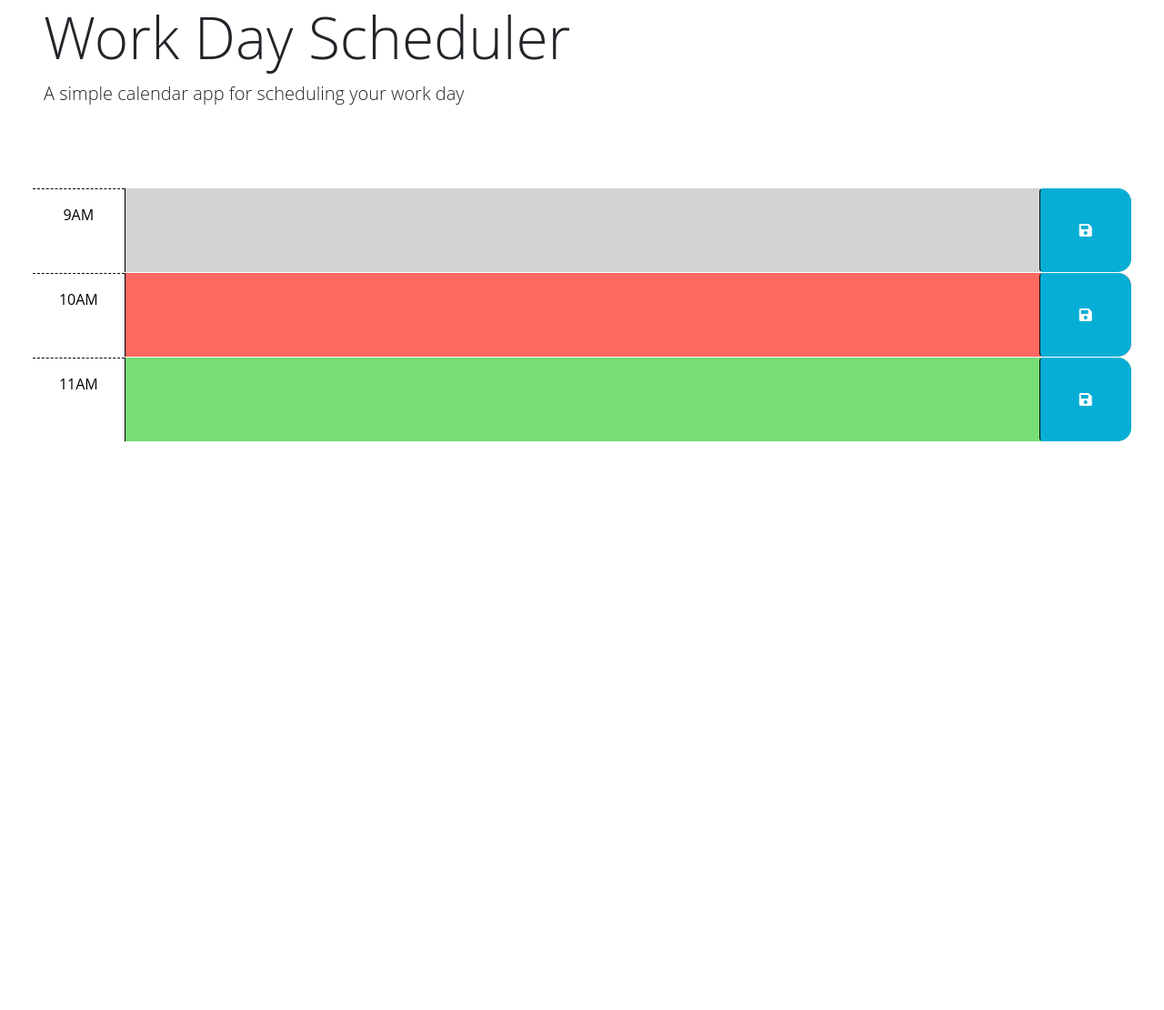
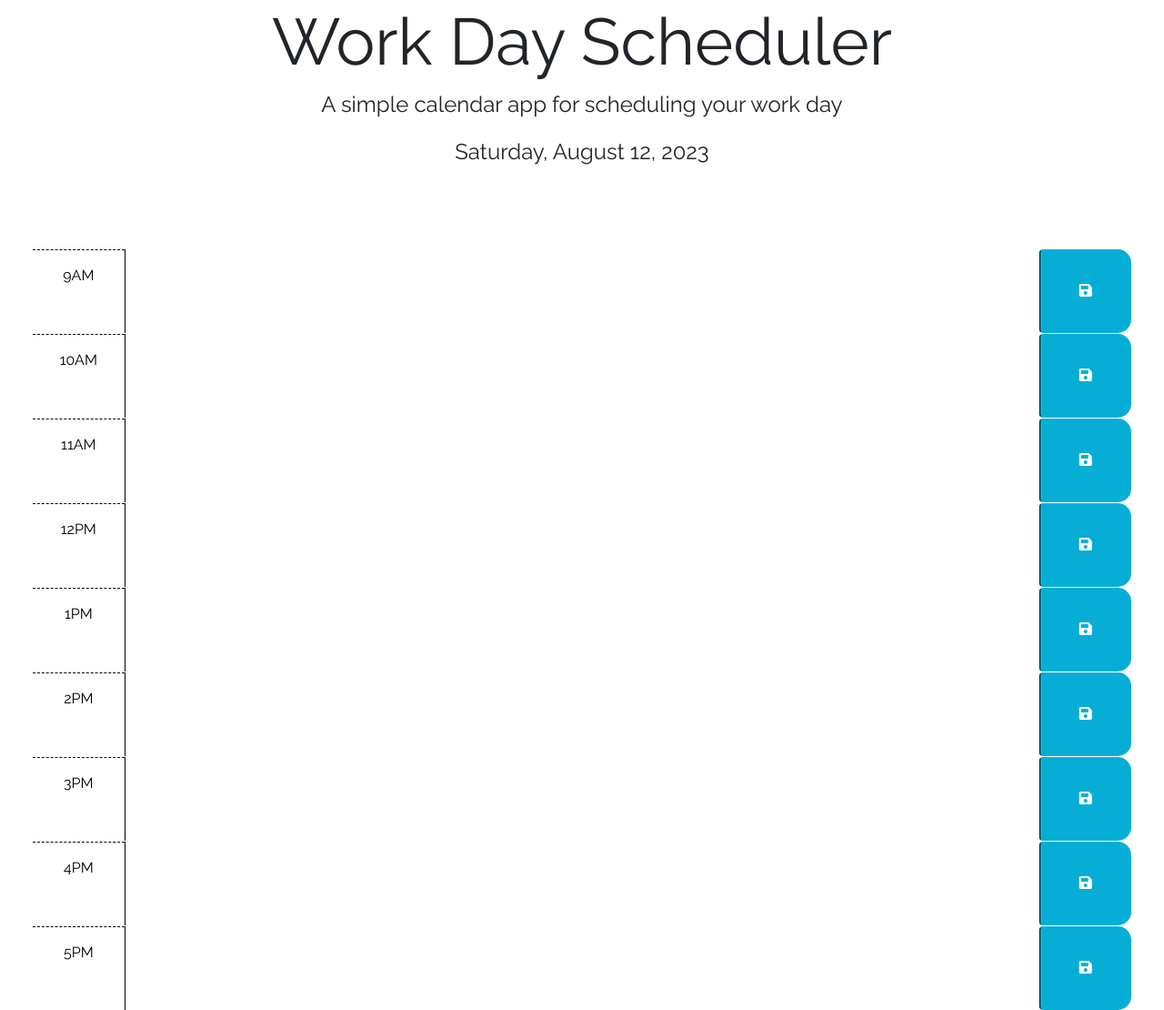
Before and after one commit to average-kirigiri-enjoyer/challenge-5-hourly-work-scheduler, a plain HTML site: page index.html in a window 1280 px wide. Shown: the part 45-1155 px from the top of the page at 91% size. Before the commit the page ends 800 px from the top, so only its background shows below. Drawn offline with nearby package versions, Linux system fonts and the light colour scheme.

Commit message:
linked dayjs to header to display current day, added rows for remaining hours, centered header text

```diff
--- a/assets/script.js
+++ b/assets/script.js
@@ -19,5 +19,6 @@ $(function () {
   // the values of the corresponding textarea elements. HINT: How can the id
   // attribute of each time-block be used to do this?
   //
-  // TODO: Add code to display the current date in the header of the page.
+  //displays current date just above the hour blocks at the top of the page
+  $("#currentDay").text(dayjs().format("dddd, MMMM D, YYYY"));
 });
--- a/assets/style.css
+++ b/assets/style.css
@@ -1,9 +1,12 @@
-body {
-  font-family: 'Open Sans', sans-serif;
+/* sets text font and default size */
+body
+{
+  font-family: Raleway;
   font-size: 16px;
 }
 
-textarea {
+textarea
+{
   background: transparent;
   border: none;
   resize: none;
@@ -12,40 +15,59 @@ textarea {
   padding: 10px;
 }
 
-.description {
+/* places header text in the middle of the screen */
+header
+{
+  text-align: center;
+}
+
+.lead
+{
+  font-size: 24px;
+}
+
+.description
+{
   white-space: pre-wrap;
 }
 
-.time-block {
+.time-block
+{
   border-radius: 15px;
 }
 
-.row {
+.row
+{
   border-top: 1px solid white;
 }
 
-.hour {
+.hour
+{
   background-color: #ffffff;
   color: #000000;
   border-top: 1px dashed #000000;
 }
 
-.past {
+.past
+{
   background-color: #d3d3d3;
   color: white;
 }
 
-.present {
+.present
+{
   background-color: #ff6961;
   color: white;
 }
 
-.future {
+.future
+{
   background-color: #77dd77;
   color: white;
 }
 
-.saveBtn {
+.saveBtn
+{
   border-left: 1px solid black;
   border-top-right-radius: 15px;
   border-bottom-right-radius: 15px;
@@ -53,7 +75,8 @@ textarea {
   color: white;
 }
 
-.saveBtn i:hover {
+.saveBtn i:hover
+{
   font-size: 20px;
   transition: all 0.3s ease-in-out;
 }
--- a/index.html
+++ b/index.html
@@ -4,37 +4,43 @@
 
 <head>
 
-  <meta charset="UTF-8" />
+  <meta charset = "UTF-8"/>
+  <meta name = "viewport" content = "width=device-width, initial-scale=1.0"/>
+  <meta http-equiv = "X-UA-Compatible" content="ie=edge"/>
+  <title>Hourly Work Day Scheduler</title>
 
-  <meta name="viewport" content="width=device-width, initial-scale=1.0" />
-  <meta http-equiv="X-UA-Compatible" content="ie=edge" />
   <link
-    href="https://cdn.jsdelivr.net/npm/bootstrap@5.1.3/dist/css/bootstrap.min.css"
-    rel="stylesheet"
-    integrity="sha384-1BmE4kWBq78iYhFldvKuhfTAU6auU8tT94WrHftjDbrCEXSU1oBoqyl2QvZ6jIW3"
-    crossorigin="anonymous"
+    href = "https://cdn.jsdelivr.net/npm/bootstrap@5.1.3/dist/css/bootstrap.min.css"
+    rel = "stylesheet"
+    integrity = "sha384-1BmE4kWBq78iYhFldvKuhfTAU6auU8tT94WrHftjDbrCEXSU1oBoqyl2QvZ6jIW3"
+    crossorigin = "anonymous"
   />
   <link
-    rel="stylesheet"
-    href="https://use.fontawesome.com/releases/v5.8.1/css/all.css"
-    integrity="sha384-50oBUHEmvpQ+1lW4y57PTFmhCaXp0ML5d60M1M7uH2+nqUivzIebhndOJK28anvf"
-    crossorigin="anonymous"
+    rel = "stylesheet"
+    href = "https://use.fontawesome.com/releases/v5.8.1/css/all.css"
+    integrity = "sha384-50oBUHEmvpQ+1lW4y57PTFmhCaXp0ML5d60M1M7uH2+nqUivzIebhndOJK28anvf"
+    crossorigin = "anonymous"
   />
   <link
-    href="https://fonts.googleapis.com/css2?family=Fira+Sans:wght@400;700&display=swap"
-    rel="stylesheet"
+    href = "https://fonts.googleapis.com/css2?family=Fira+Sans:wght@400;700&display=swap"
+    rel = "stylesheet"
   />
   <link rel = "stylesheet" href = "./assets/style.css"/>
-  <title>Hourly Work Day Scheduler</title>
+  <link rel = "stylesheet" href = "https://fonts.googleapis.com/css2?family=Raleway:ital,wght@0,400;0,700;0,800;0,900;1,400;1,700;1,800;1,900&display=swap"/>
+
 </head>
 
 <body>
-  <header class="p-5 mb-4">
-    <h1 class="display-3">Work Day Scheduler</h1>
-    <p class="lead">A simple calendar app for scheduling your work day</p>
-    <p id="currentDay" class="lead"></p>
+
+  <header class = "p-5 mb-4">
+
+    <h1 class = "display-2">Work Day Scheduler</h1>
+    <p class = "lead">A simple calendar app for scheduling your work day</p>
+    <p id = "currentDay" class = "lead"></p>
+
   </header>
-  <div class="container-fluid px-5">
+
+  <div class = "container-fluid px-5">
     <!-- Use class for "past", "present", and "future" to apply styles to the
       time-block divs accordingly. The javascript will need to do this by
       adding/removing these classes on each div by comparing the hour in the
@@ -46,38 +52,122 @@
       -->
 
     <!-- Example of a past time block. The "past" class adds a gray background color. -->
-    <div id="hour-9" class="row time-block past">
-      <div class="col-2 col-md-1 hour text-center py-3">9AM</div>
-      <textarea class="col-8 col-md-10 description" rows="3"> </textarea>
-      <button class="btn saveBtn col-2 col-md-1" aria-label="save">
-        <i class="fas fa-save" aria-hidden="true"></i>
+    <div id = "hour-9" class = "row time-block">
+
+      <div class = "col-2 col-md-1 hour text-center py-3">9AM</div>
+      <textarea class = "col-8 col-md-10 description" rows = "3"></textarea>
+
+      <button class = "btn saveBtn col-2 col-md-1" aria-label = "save">
+
+        <i class = "fas fa-save" aria-hidden = "true"></i>
+
       </button>
     </div>
 
     <!-- Example of a present time block. The "present" class adds a red background color. -->
-    <div id="hour-10" class="row time-block present">
-      <div class="col-2 col-md-1 hour text-center py-3">10AM</div>
-      <textarea class="col-8 col-md-10 description" rows="3"> </textarea>
+    <div id = "hour-10" class = "row time-block">
+
+      <div class = "col-2 col-md-1 hour text-center py-3">10AM</div>
+      <textarea class = "col-8 col-md-10 description" rows = "3"></textarea>
+
       <button class="btn saveBtn col-2 col-md-1" aria-label="save">
+
         <i class="fas fa-save" aria-hidden="true"></i>
+
       </button>
     </div>
 
     <!-- Example of a future time block. The "future" class adds a green background color. -->
-    <div id="hour-11" class="row time-block future">
-      <div class="col-2 col-md-1 hour text-center py-3">11AM</div>
-      <textarea class="col-8 col-md-10 description" rows="3"> </textarea>
-      <button class="btn saveBtn col-2 col-md-1" aria-label="save">
-        <i class="fas fa-save" aria-hidden="true"></i>
+    <div id = "hour-11" class = "row time-block">
+
+      <div class = "col-2 col-md-1 hour text-center py-3">11AM</div>
+      <textarea class = "col-8 col-md-10 description" rows = "3"></textarea>
+
+      <button class = "btn saveBtn col-2 col-md-1" aria-label = "save">
+
+        <i class = "fas fa-save" aria-hidden = "true"></i>
+
       </button>
     </div>
+
+    <div id = "hour-12" class = "row time-block">
+
+      <div class = "col-2 col-md-1 hour text-center py-3">12PM</div>
+      <textarea class = "col-8 col-md-10 description" rows = "3"></textarea>
+
+      <button class = "btn saveBtn col-2 col-md-1" aria-label = "save">
+
+        <i class = "fas fa-save" aria-hidden = "true"></i>
+
+      </button>
+    </div>
+
+    <div id = "hour-13" class = "row time-block">
+
+      <div class = "col-2 col-md-1 hour text-center py-3">1PM</div>
+      <textarea class = "col-8 col-md-10 description" rows = "3"></textarea>
+
+      <button class = "btn saveBtn col-2 col-md-1" aria-label = "save">
+
+        <i class = "fas fa-save" aria-hidden = "true"></i>
+
+      </button>
+    </div>
+
+    <div id = "hour-14" class = "row time-block">
+
+      <div class = "col-2 col-md-1 hour text-center py-3">2PM</div>
+      <textarea class = "col-8 col-md-10 description" rows = "3"></textarea>
+
+      <button class = "btn saveBtn col-2 col-md-1" aria-label = "save">
+
+        <i class = "fas fa-save" aria-hidden = "true"></i>
+
+      </button>
+    </div>
+
+    <div id = "hour-15" class = "row time-block">
+
+      <div class = "col-2 col-md-1 hour text-center py-3">3PM</div>
+      <textarea class = "col-8 col-md-10 description" rows = "3"></textarea>
+
+      <button class = "btn saveBtn col-2 col-md-1" aria-label = "save">
+
+        <i class = "fas fa-save" aria-hidden = "true"></i>
+
+      </button>
+    </div>
+
+    <div id = "hour-16" class = "row time-block">
+
+      <div class = "col-2 col-md-1 hour text-center py-3">4PM</div>
+      <textarea class = "col-8 col-md-10 description" rows = "3"></textarea>
+
+      <button class = "btn saveBtn col-2 col-md-1" aria-label = "save">
+
+        <i class = "fas fa-save" aria-hidden = "true"></i>
+
+      </button>
+    </div>
+
+    <div id = "hour-17" class = "row time-block">
+
+      <div class = "col-2 col-md-1 hour text-center py-3">5PM</div>
+      <textarea class = "col-8 col-md-10 description" rows = "3"></textarea>
+
+      <button class = "btn saveBtn col-2 col-md-1" aria-label = "save">
+
+        <i class = "fas fa-save" aria-hidden = "true"></i>
+
+      </button>
+    </div>
+
   </div>
 
-  <script src="https://cdnjs.cloudflare.com/ajax/libs/jquery/3.2.1/jquery.min.js"></script>
-  <script src="https://cdn.jsdelivr.net/npm/dayjs@1.11.3/dayjs.min.js"
-  integrity="sha256-iu/zLUB+QgISXBLCW/mcDi/rnf4m4uEDO0wauy76x7U="
-  crossorigin="anonymous"></script>
-
+  <script src = "https://cdnjs.cloudflare.com/ajax/libs/jquery/3.2.1/jquery.min.js"></script>
+  <script src = "https://cdn.jsdelivr.net/npm/dayjs@1.11.3/dayjs.min.js"
+  integrity = "sha256-iu/zLUB+QgISXBLCW/mcDi/rnf4m4uEDO0wauy76x7U="
+  crossorigin = "anonymous"></script>
   <script src = "./assets/script.js"></script>
 
 </body>
```
